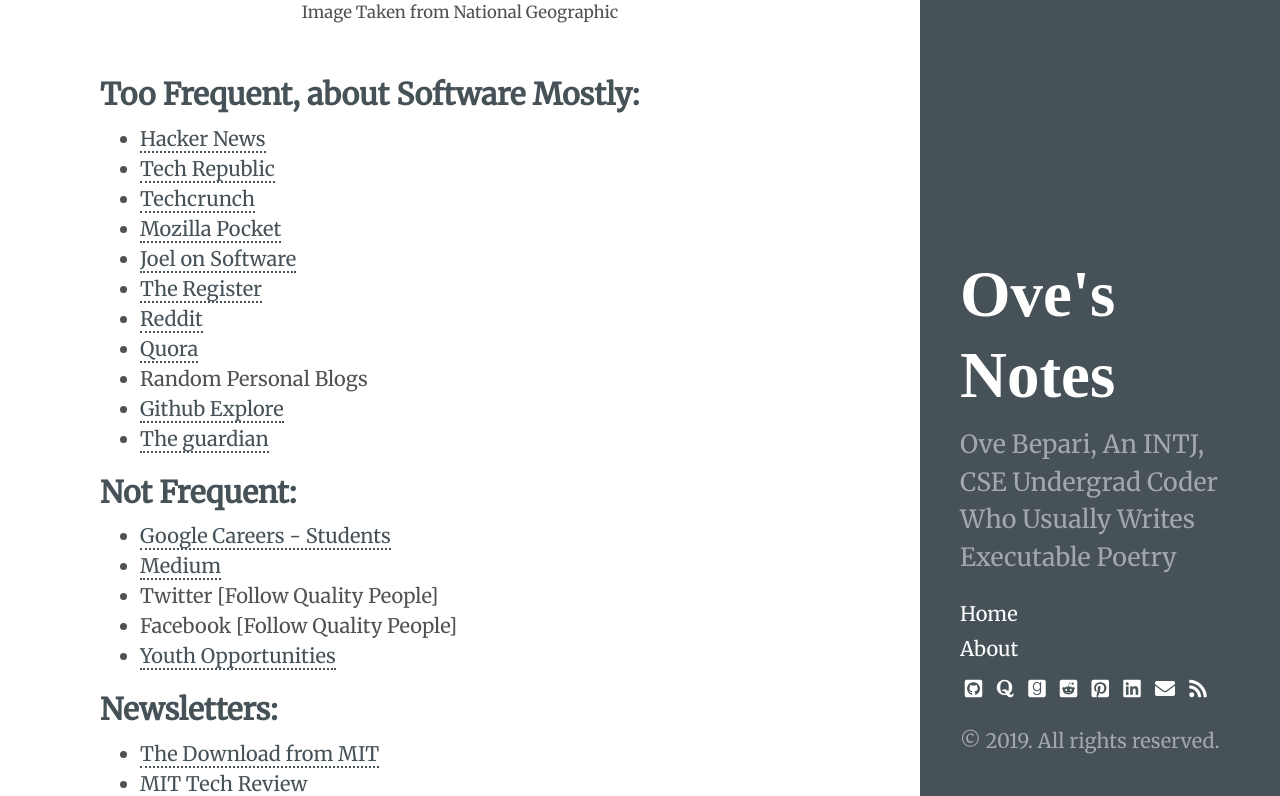
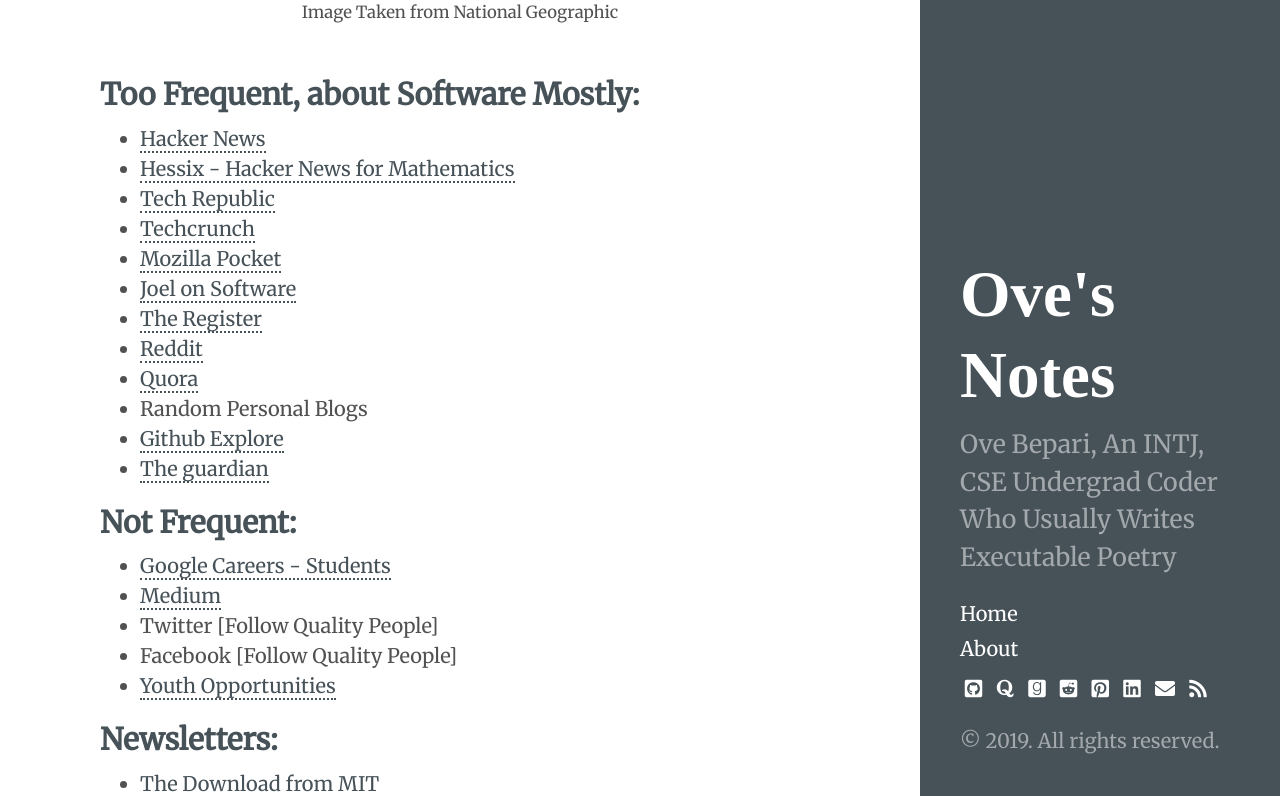
Before and after one commit to ovebepari/ovebepari.github.io, a Jekyll site: the page built from _posts/2019-01-12-oves-news-knowledge-sources.md, in a window 1280 px wide and 900 px high, scrolled down 615 px, cut to the strip 104-900 px from the top of the window. Built offline with Jekyll 4.4.1, drawn with Linux system fonts in a browser that asks for light colours; comment, search, counter and statistics services are not loaded.

Commit message:
Added Hessix

```diff
--- a/_posts/2019-01-12-oves-news-knowledge-sources.md
+++ b/_posts/2019-01-12-oves-news-knowledge-sources.md
@@ -15,6 +15,7 @@
 ## Too Frequent, about Software Mostly:
 
 - [Hacker News](http://news.ycombinator.com/)
+- [Hessix - Hacker News for Mathematics](https://www.hessix.com/)
 - [Tech Republic](https://www.techrepublic.com/)
 - [Techcrunch](https://techcrunch.com/)
 - [Mozilla Pocket](https://getpocket.com/explore/)
```
